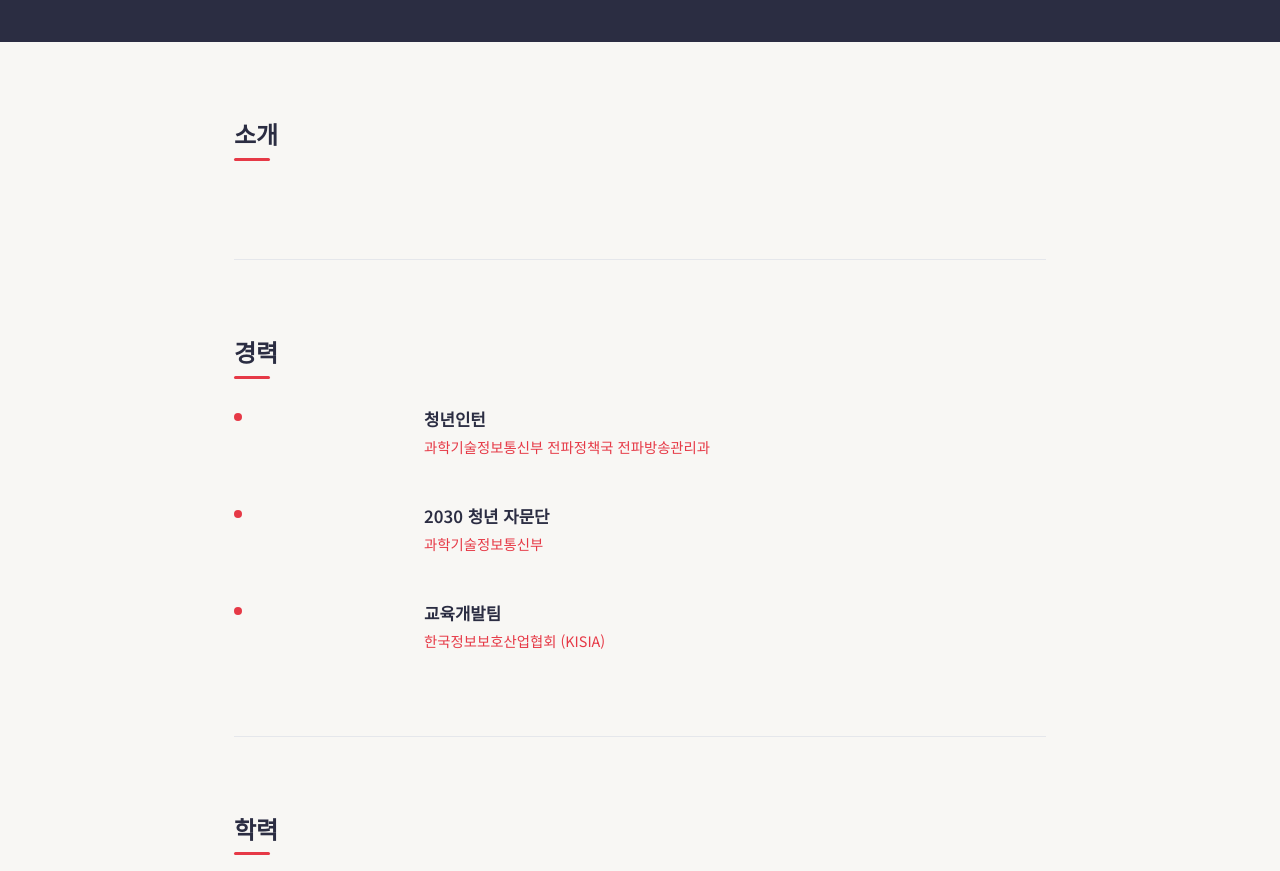
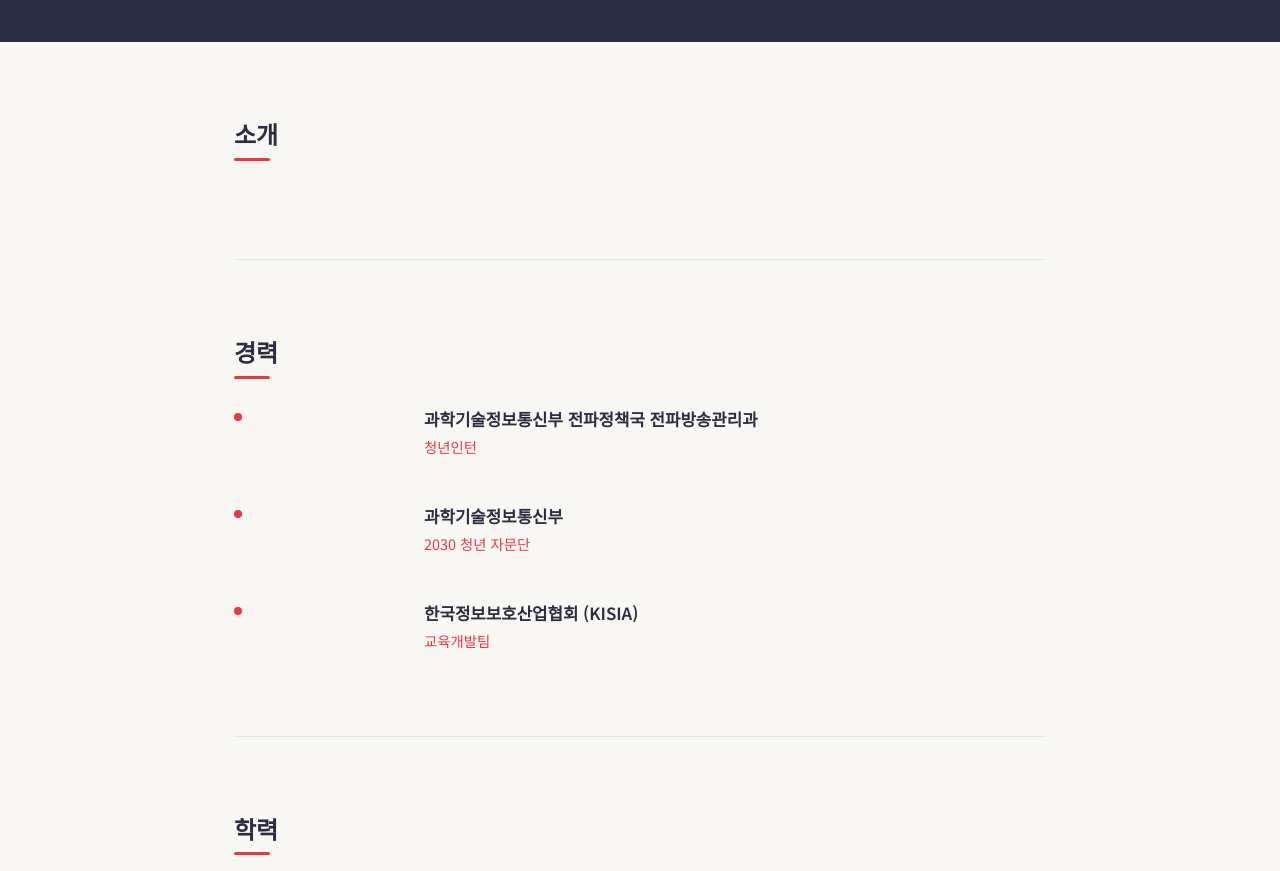
Before and after one commit to yoon-kyoung/26.06.04, a website: page index.html in a window 1280 px wide. Shown: the part 226-1097 px from the top of the page. Drawn offline with Linux system fonts and the light colour scheme.

Commit message:
Swap role and company order in experience section
Co-Authored-By: Claude Sonnet 4.6 <noreply@anthropic.com>

```diff
--- a/index.html
+++ b/index.html
@@ -43,8 +43,8 @@
             <span class="timeline-period"></span>
           </div>
           <div class="timeline-body">
-            <h3 class="timeline-role">청년인턴</h3>
-            <p class="timeline-company">과학기술정보통신부 전파정책국 전파방송관리과</p>
+            <h3 class="timeline-role">과학기술정보통신부 전파정책국 전파방송관리과</h3>
+            <p class="timeline-company">청년인턴</p>
           </div>
         </div>
 
@@ -53,8 +53,8 @@
             <span class="timeline-period"></span>
           </div>
           <div class="timeline-body">
-            <h3 class="timeline-role">2030 청년 자문단</h3>
-            <p class="timeline-company">과학기술정보통신부</p>
+            <h3 class="timeline-role">과학기술정보통신부</h3>
+            <p class="timeline-company">2030 청년 자문단</p>
           </div>
         </div>
 
@@ -63,8 +63,8 @@
             <span class="timeline-period"></span>
           </div>
           <div class="timeline-body">
-            <h3 class="timeline-role">교육개발팀</h3>
-            <p class="timeline-company">한국정보보호산업협회 (KISIA)</p>
+            <h3 class="timeline-role">한국정보보호산업협회 (KISIA)</h3>
+            <p class="timeline-company">교육개발팀</p>
           </div>
         </div>
 
```
